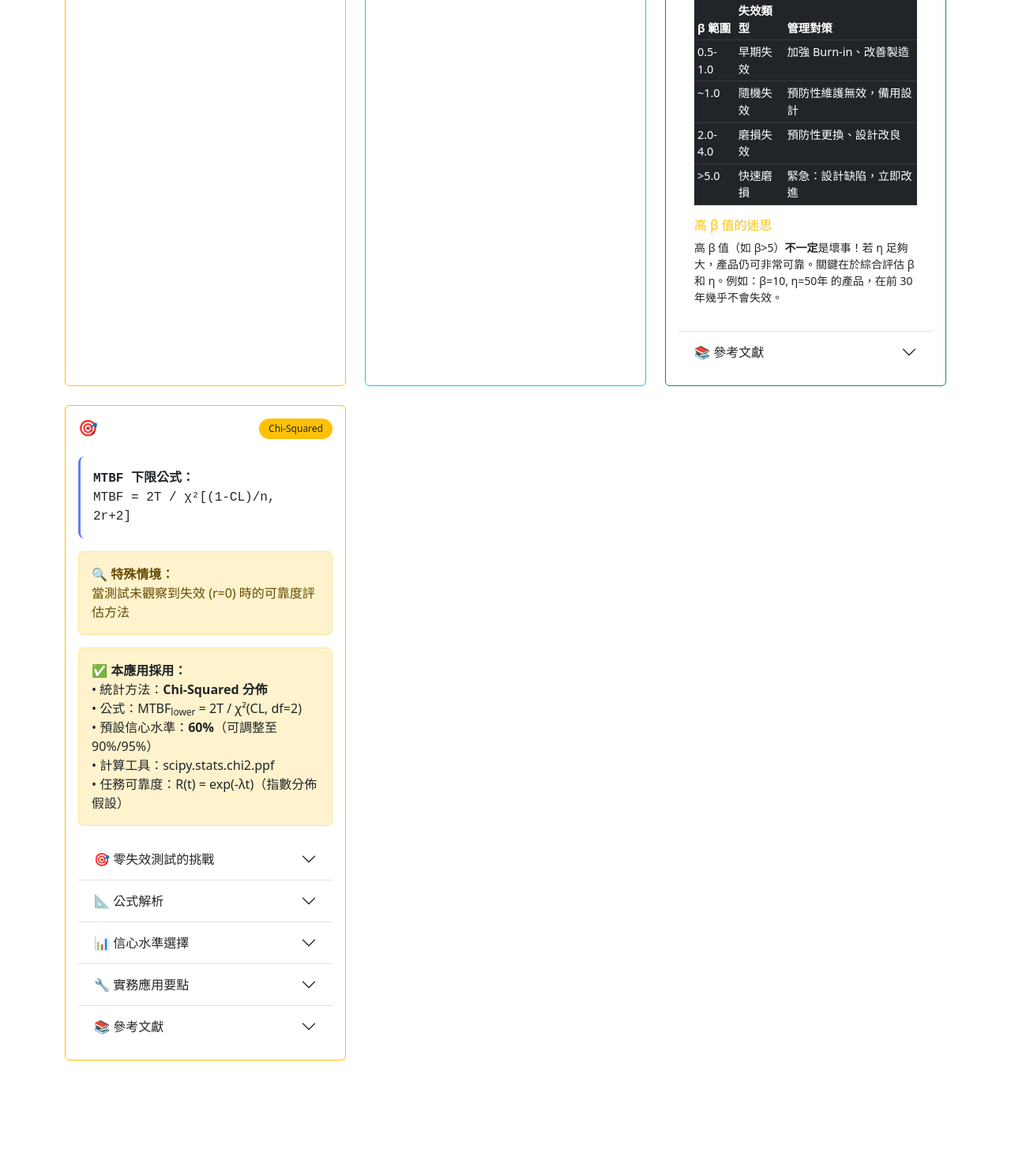
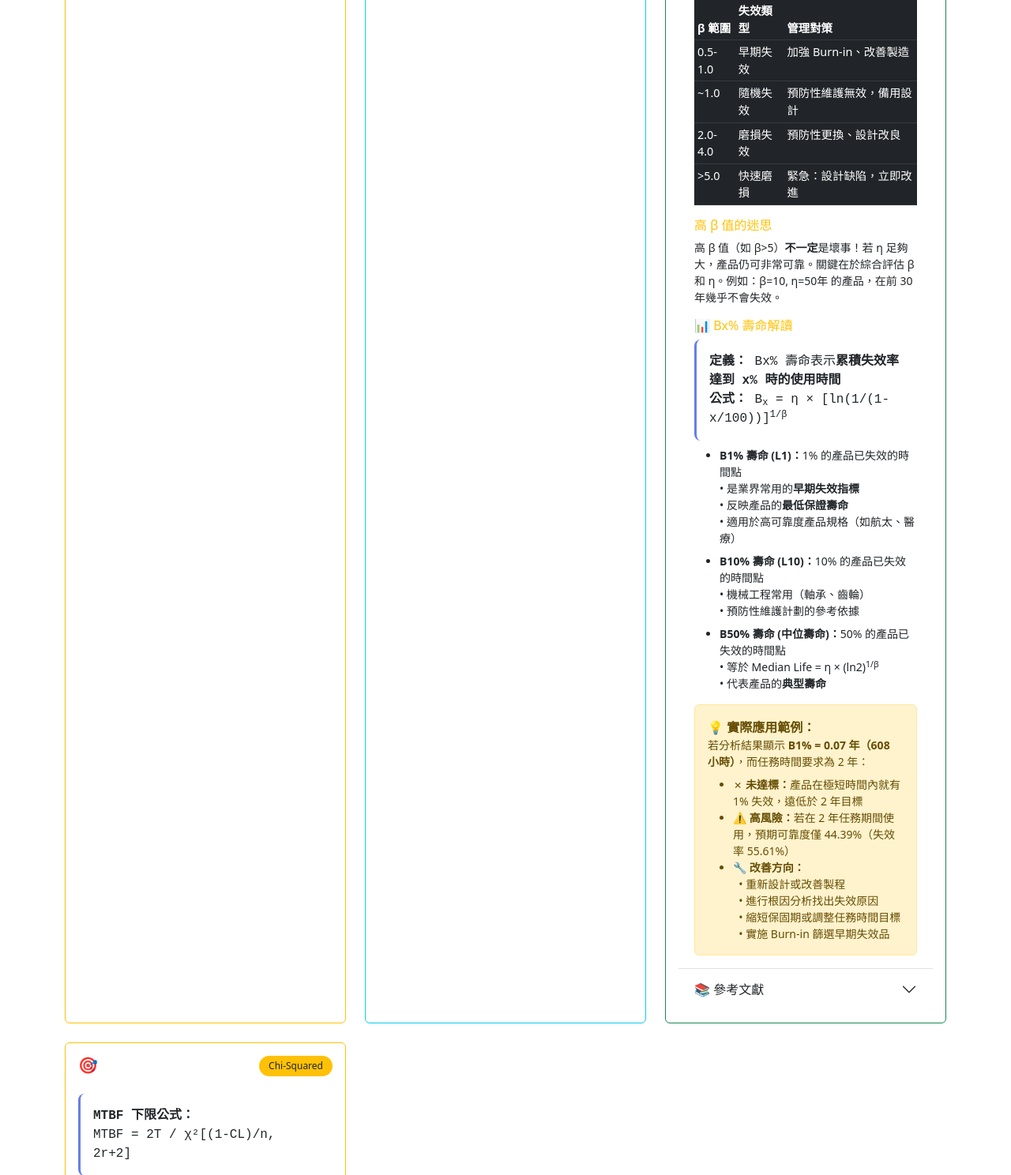
Before and after one commit to hoyoboy0726123/Reliability-Analysis-Tool, a Flask app: page /guide in a window 1280 px wide, after a click on "🔧 實際應用要點". Shown: the part 3034-4522 px from the top of the page at 79% size. Before the commit the page ends 4377 px from the top, so only its background shows below. Run offline with Flask 3, Linux system fonts and the light colour scheme.

Commit message:
docs: 在 Weibull 分析指南中新增 Bx% 壽命詳細說明
新增內容：
- Bx% 壽命的定義與計算公式
- B1%、B10%、B50% 三種常用指標解釋
- B1% 作為早期失效指標的意義
- 實際應用範例：B1%=0.07年 vs 2年任務時間
- 失效風險評估與改善方向建議

位置：
- templates/guide.html - Weibull 分析卡片「實際應用要點」區塊

目的：
幫助用戶正確解讀分析結果中的 B1% 壽命
提供具體的判斷標準和改善建議

🤖 Generated with [Claude Code](https://claude.com/claude-code)

Co-Authored-By: Claude Sonnet 4.5 <noreply@anthropic.com>

```diff
--- a/templates/guide.html
+++ b/templates/guide.html
@@ -2080,6 +2080,44 @@
 
                                             <h6 class="text-warning mt-3">高 β 值的迷思</h6>
                                             <p class="small">高 β 值（如 β>5）<strong>不一定</strong>是壞事！若 η 足夠大，產品仍可非常可靠。關鍵在於綜合評估 β 和 η。例如：β=10, η=50年 的產品，在前 30 年幾乎不會失效。</p>
+
+                                            <h6 class="text-warning mt-3">📊 Bx% 壽命解讀</h6>
+                                            <div class="formula-box mb-2">
+                                                <strong>定義：</strong> Bx% 壽命表示<strong>累積失效率達到 x% 時的使用時間</strong><br>
+                                                <strong>公式：</strong> B<sub>x</sub> = η × [ln(1/(1-x/100))]<sup>1/β</sup>
+                                            </div>
+                                            <ul class="small">
+                                                <li class="mb-2"><strong>B1% 壽命 (L1)：</strong>1% 的產品已失效的時間點
+                                                    <br>• 是業界常用的<strong>早期失效指標</strong>
+                                                    <br>• 反映產品的<strong>最低保證壽命</strong>
+                                                    <br>• 適用於高可靠度產品規格（如航太、醫療）
+                                                </li>
+                                                <li class="mb-2"><strong>B10% 壽命 (L10)：</strong>10% 的產品已失效的時間點
+                                                    <br>• 機械工程常用（軸承、齒輪）
+                                                    <br>• 預防性維護計劃的參考依據
+                                                </li>
+                                                <li class="mb-2"><strong>B50% 壽命 (中位壽命)：</strong>50% 的產品已失效的時間點
+                                                    <br>• 等於 Median Life = η × (ln2)<sup>1/β</sup>
+                                                    <br>• 代表產品的<strong>典型壽命</strong>
+                                                </li>
+                                            </ul>
+
+                                            <div class="alert alert-warning mt-3 mb-0">
+                                                <strong>💡 實際應用範例：</strong>
+                                                <p class="small mb-2">
+                                                    若分析結果顯示 <strong>B1% = 0.07 年（608 小時）</strong>，而任務時間要求為 2 年：
+                                                </p>
+                                                <ul class="small mb-0">
+                                                    <li>✗ <strong>未達標：</strong>產品在極短時間內就有 1% 失效，遠低於 2 年目標</li>
+                                                    <li>⚠️ <strong>高風險：</strong>若在 2 年任務期間使用，預期可靠度僅 44.39%（失效率 55.61%）</li>
+                                                    <li>🔧 <strong>改善方向：</strong>
+                                                        <br>&nbsp;&nbsp;• 重新設計或改善製程
+                                                        <br>&nbsp;&nbsp;• 進行根因分析找出失效原因
+                                                        <br>&nbsp;&nbsp;• 縮短保固期或調整任務時間目標
+                                                        <br>&nbsp;&nbsp;• 實施 Burn-in 篩選早期失效品
+                                                    </li>
+                                                </ul>
+                                            </div>
                                         </div>
                                     </div>
                                 </div>
```
